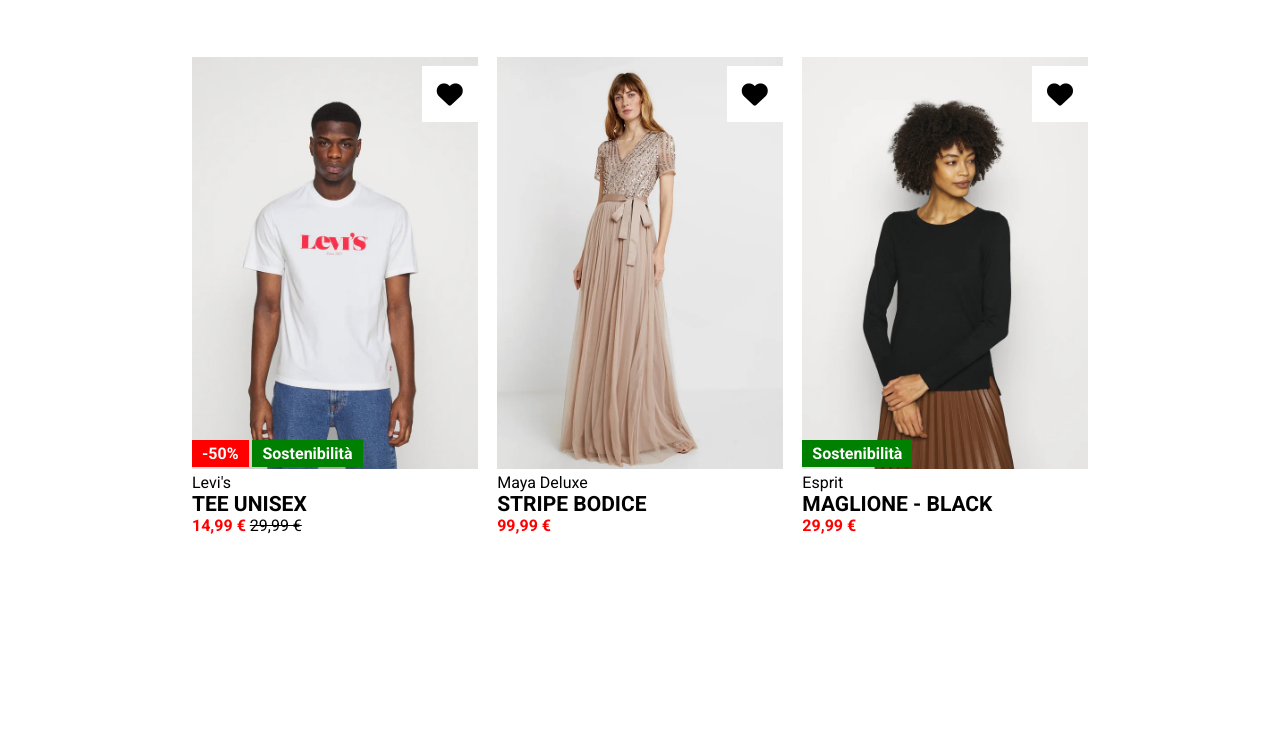
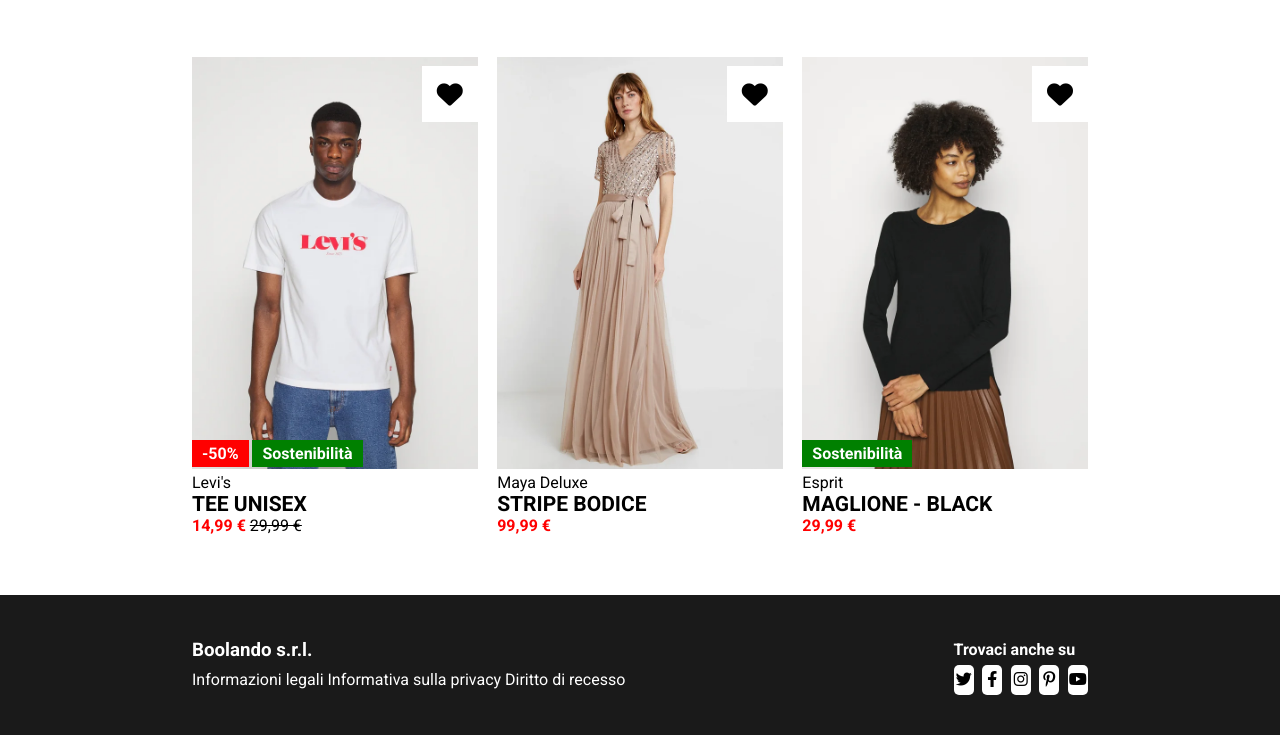
Before and after one commit to lollomrt/html-css-boolando, a plain HTML site: page index.html in a window 1280 px wide. Shown: the part 612-1347 px from the top of the page. Before the commit the page ends 1207 px from the top, so only its background shows below. Drawn offline with Linux system fonts and the light colour scheme.

Commit message:
finitura footer + cuore bonus - fine esercizio

```diff
--- a/css/style.css
+++ b/css/style.css
@@ -6,6 +6,10 @@
 
 body {
     font-family: 'Roboto', sans-serif;
+}
+
+main {
+    padding-top: 70px;
 }
 
 .container {
@@ -21,6 +25,10 @@ body {
 .row-space-between {
     justify-content: space-between;
     margin: 60px 0;
+}
+
+.row-space-between-icons {
+    justify-content: space-between
 }
 
 .flex-vertical-centered {
@@ -49,6 +57,16 @@ body {
  width: calc(100% / 3 - 13px);
 }
 
+.col-70 {
+    width: 70%;
+}
+
+.col-30 {
+    width: 30%;
+    display: flex;
+    justify-content: flex-end;
+}
+
 .contenuto {
     width: 100%;
     display: flex;
@@ -63,6 +81,10 @@ body {
 header {
     background-color: #ff6900;
     height: 70px;
+    width: 100%;
+    position: fixed;
+    top: 0;
+    z-index: 1;
 }
 
 .logo {
@@ -177,3 +199,33 @@ main img {
 .display-none {
     display: none;
 }
+
+/* Footer */
+
+footer {
+    background-color: #1a1a1a;
+    color: #fff;
+    padding: 40px 0;
+    line-height: 30px;
+}
+.contenuto-dx {
+    width: 50%;
+    display: flex;
+    flex-direction: column;
+}
+
+
+.icona-singola {
+    width: 100%;
+    height: 100%;
+    background-color: #fff;
+    color: #000;
+    text-align: center;
+    border-radius: 5px;
+}
+
+.col-20 {
+    width: calc(100% / 5 - 5%);
+    display: flex;
+    justify-content: center;
+}
--- a/index.html
+++ b/index.html
@@ -211,5 +211,51 @@
             </div>
         </main>
         <!-- Footer -->
+        <footer>
+            <div class="container">
+                <div class="row">
+                    <div class="col-70">
+                        <div class="contenuto-sx">
+                            <h3>Boolando s.r.l.</h3>
+                            <span>Informazioni legali</span>
+                            <span>Informativa sulla privacy</span>
+                            <span>Diritto di recesso</span>
+                        </div>
+                    </div>
+                    <div class="col-30">
+                        <div class="contenuto-dx">
+                            <h4>Trovaci anche su</h4>
+                            <div class="row row-space-between-icons">
+                                <div class="col-20">
+                                    <div class="icona-singola">
+                                        <span class="icon-bg"><i class="fa-brands fa-twitter"></i></span>
+                                    </div>
+                                </div>
+                                <div class="col-20">
+                                    <div class="icona-singola">
+                                        <span class="icon-bg"><i class="fa-brands fa-facebook-f"></i></span>
+                                    </div>
+                                </div>
+                                <div class="col-20">
+                                    <div class="icona-singola">
+                                        <span class="icon-bg"><i class="fa-brands fa-instagram"></i></span>
+                                    </div>
+                                </div>
+                                <div class="col-20">
+                                    <div class="icona-singola">
+                                        <span class="icon-bg"><i class="fa-brands fa-pinterest-p"></i></span>
+                                    </div>
+                                </div>
+                                <div class="col-20">
+                                    <div class="icona-singola">
+                                        <span class="icon-bg"><i class="fa-brands fa-youtube"></i></span>
+                                    </div>
+                                </div>
+                            </div>
+                        </div>
+                    </div>
+                </div>
+            </div>
+        </footer>
     </body>
 </html>
```
